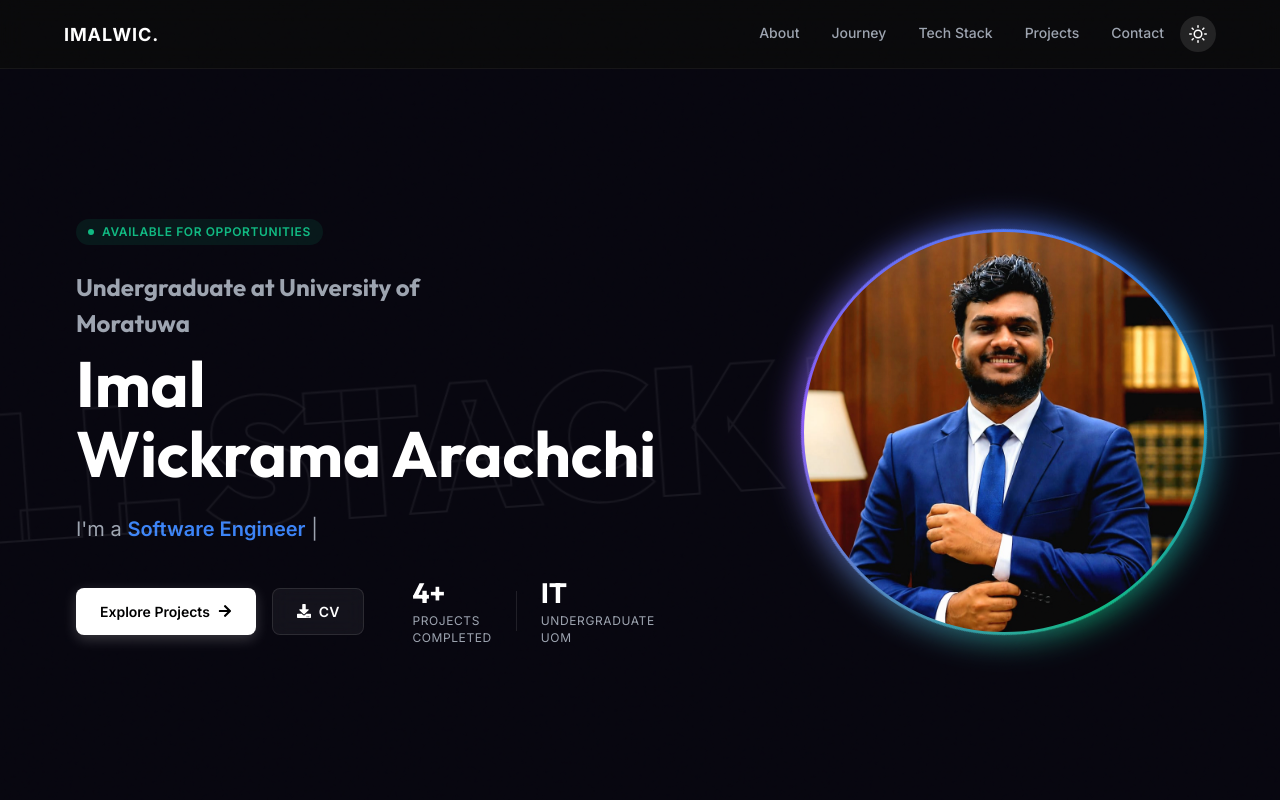
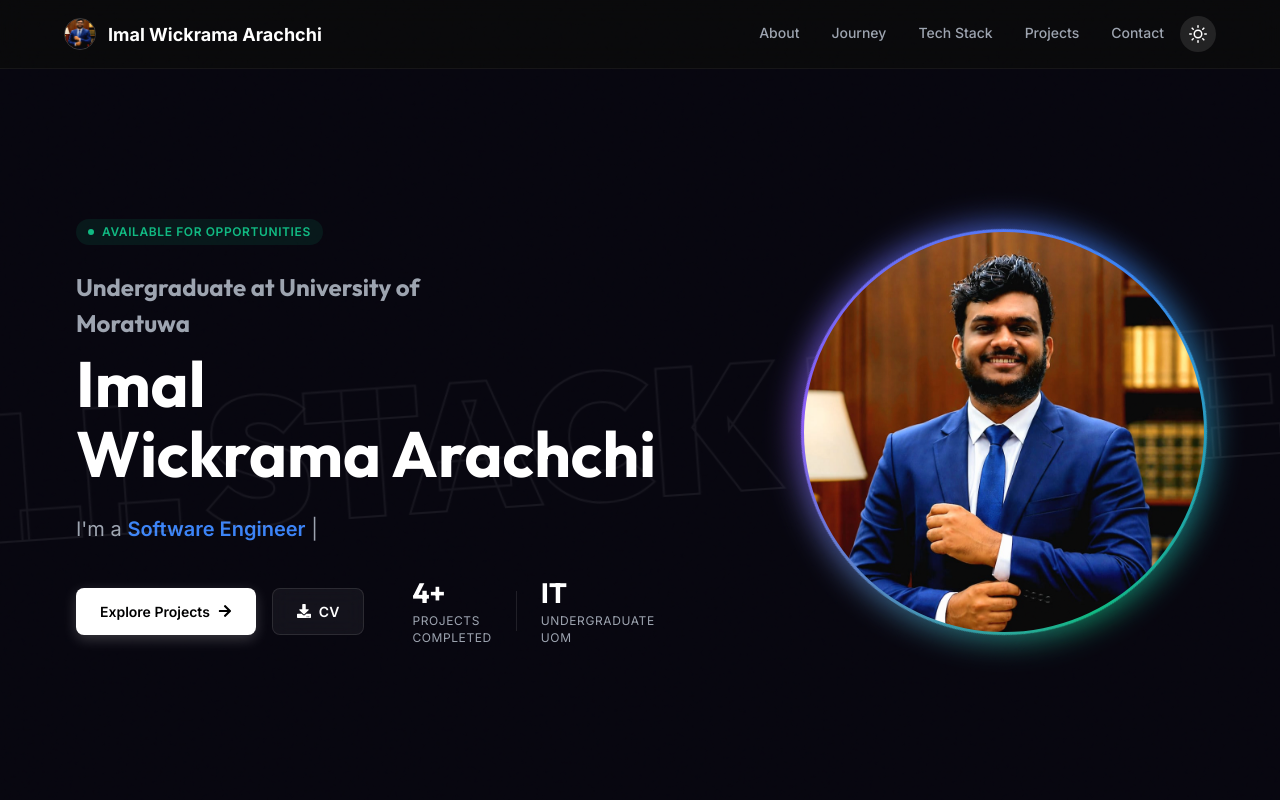
Before and after one commit to imalwic/Portfolio, a Next.js app: page / in a window 1280 px wide. Shown: the top 800 px of the page. Built offline with nearby package versions, Linux system fonts and the light colour scheme.

Commit message:
feat: update navbar logo and browser tab favicon with profile image and full name

```diff
--- a/src/app/layout.tsx
+++ b/src/app/layout.tsx
@@ -2,10 +2,13 @@ import type { Metadata } from "next";
 import "./globals.css";
 
 export const metadata: Metadata = {
-  title: "Imal Wickrama Arachchi - Portfolio",
+  title: "Imal Wickrama Arachchi",
   description: "Portfolio of Imal Wickrama Arachchi, Computer Science Undergraduate at University of Moratuwa. Full Stack Developer.",
+  icons: {
+    icon: '/profile.jpeg',
+  },
   openGraph: {
-    title: "Imal Wickrama Arachchi - Portfolio",
+    title: "Imal Wickrama Arachchi",
     description: "Portfolio of Imal Wickrama Arachchi, Computer Science Undergraduate at University of Moratuwa. Full Stack Developer.",
     url: "https://imalwic.github.io",
     siteName: "Imal Wickrama Arachchi",
--- a/src/app/page.module.css
+++ b/src/app/page.module.css
@@ -14,13 +14,26 @@
   border-bottom: 1px solid rgba(255, 255, 255, 0.05);
 }
 
-.logo {
+.logoContainer {
+  display: flex;
+  align-items: center;
+  gap: 0.75rem;
+  text-decoration: none;
+}
+
+.logoImage {
+  width: 32px;
+  height: 32px;
+  border-radius: 50%;
+  object-fit: cover;
+  border: 1px solid rgba(255, 255, 255, 0.2);
+}
+
+.logoText {
   font-family: var(--font-sans);
   font-weight: 700;
   font-size: 1.125rem;
-  letter-spacing: 0.05em;
   color: var(--text-primary);
-  text-transform: uppercase;
 }
 
 .navLinks {
--- a/src/app/page.tsx
+++ b/src/app/page.tsx
@@ -86,7 +86,10 @@ export default function Home() {
       </div>
 
       <header className={styles.header}>
-        <div className={styles.logo}>IMALWIC.</div>
+        <div className={styles.logoContainer}>
+          <img src="/profile.jpeg" alt="Profile" className={styles.logoImage} />
+          <span className={styles.logoText}>Imal Wickrama Arachchi</span>
+        </div>
         <div style={{display: 'flex', alignItems: 'center'}}>
           <nav className={styles.navLinks}>
             <a href="#about">About</a>
```
